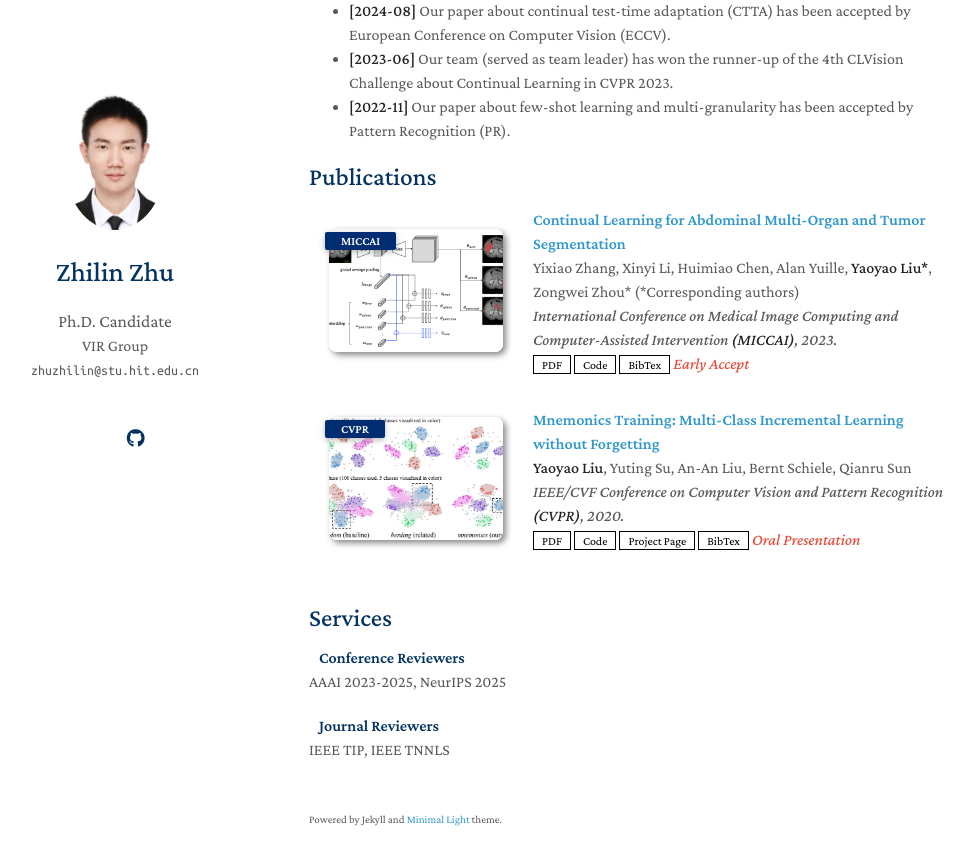
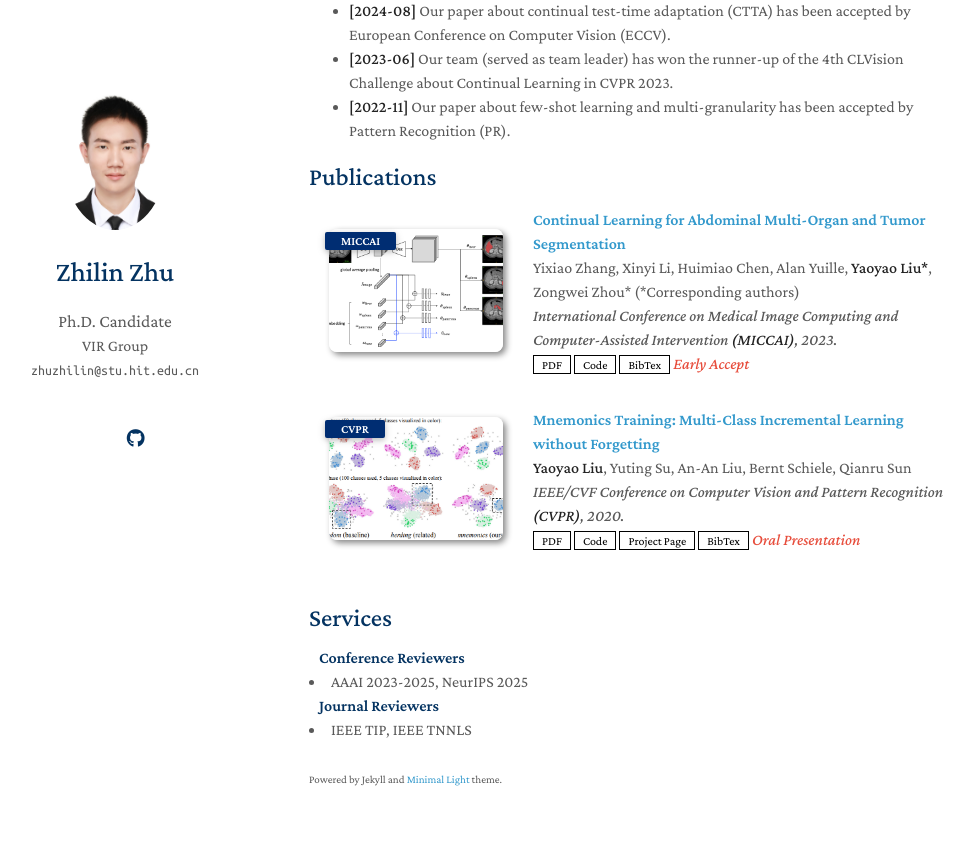
Before and after one commit to z1358/z1358.github.io, a Jekyll site: the page built from index.md, in a window 1280 px wide and 900 px high, scrolled down 832 px. Shown: the top 865 px of the window, without its empty margins (161-1135 px from the left). Built offline with Jekyll 4.4.1, drawn with Linux system fonts in a browser that asks for light colours; a style sheet for code colours, icons or effects is not loaded; our own code applies the rules of GitHub Pages for plain Markdown files.

```diff
--- a/_includes/services.md
+++ b/_includes/services.md
@@ -2,8 +2,8 @@
 
 <h4 style="margin:0 10px 0;">Conference Reviewers</h4>
 
-AAAI 2023-2025, NeurIPS 2025
+<li> AAAI 2023-2025, NeurIPS 2025 </li>
 
 <h4 style="margin:0 10px 0;">Journal Reviewers</h4>
 
-IEEE TIP, IEEE TNNLS
+<li> IEEE TIP, IEEE TNNLS </li>
```
